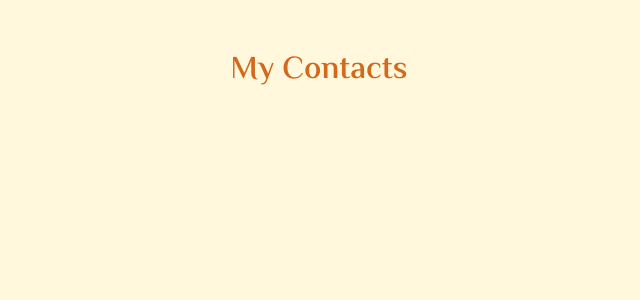
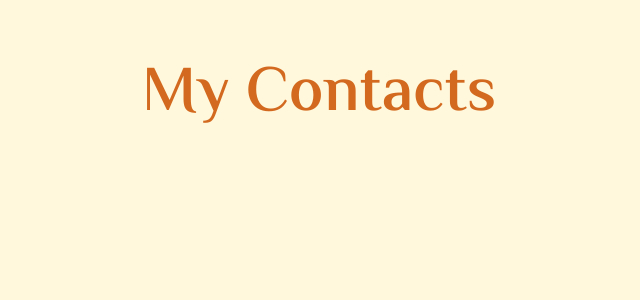
Before and after one commit to LamiaRimty/Smart-Contact, a React (Create React App) app in the folder my-app/: page / in a window 1280 px wide. Shown: the top 300 px of the page, without its empty margins (321-961 px from the left). Built offline with nearby package versions, Linux system fonts and the light colour scheme.

Commit message:
Add styles.css file

```diff
--- a/my-app/public/styles.css
+++ b/my-app/public/styles.css
@@ -10,7 +10,7 @@ body {
 
   .heading {
     text-align: center;
-    font-size: 2em;
+    font-size: 4em;
     color: chocolate;
     margin: 20px 0px 30px;
   }
```
